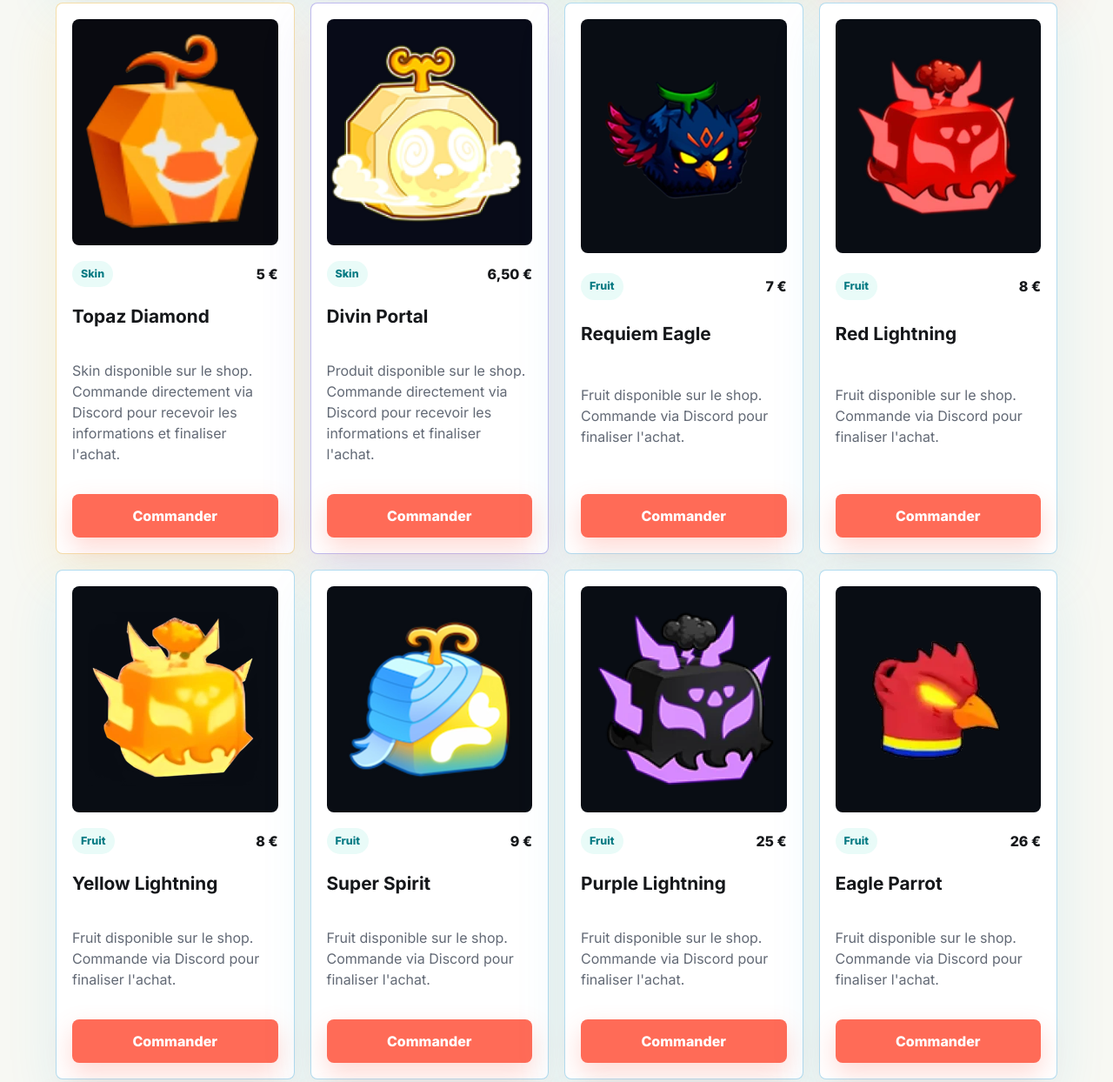
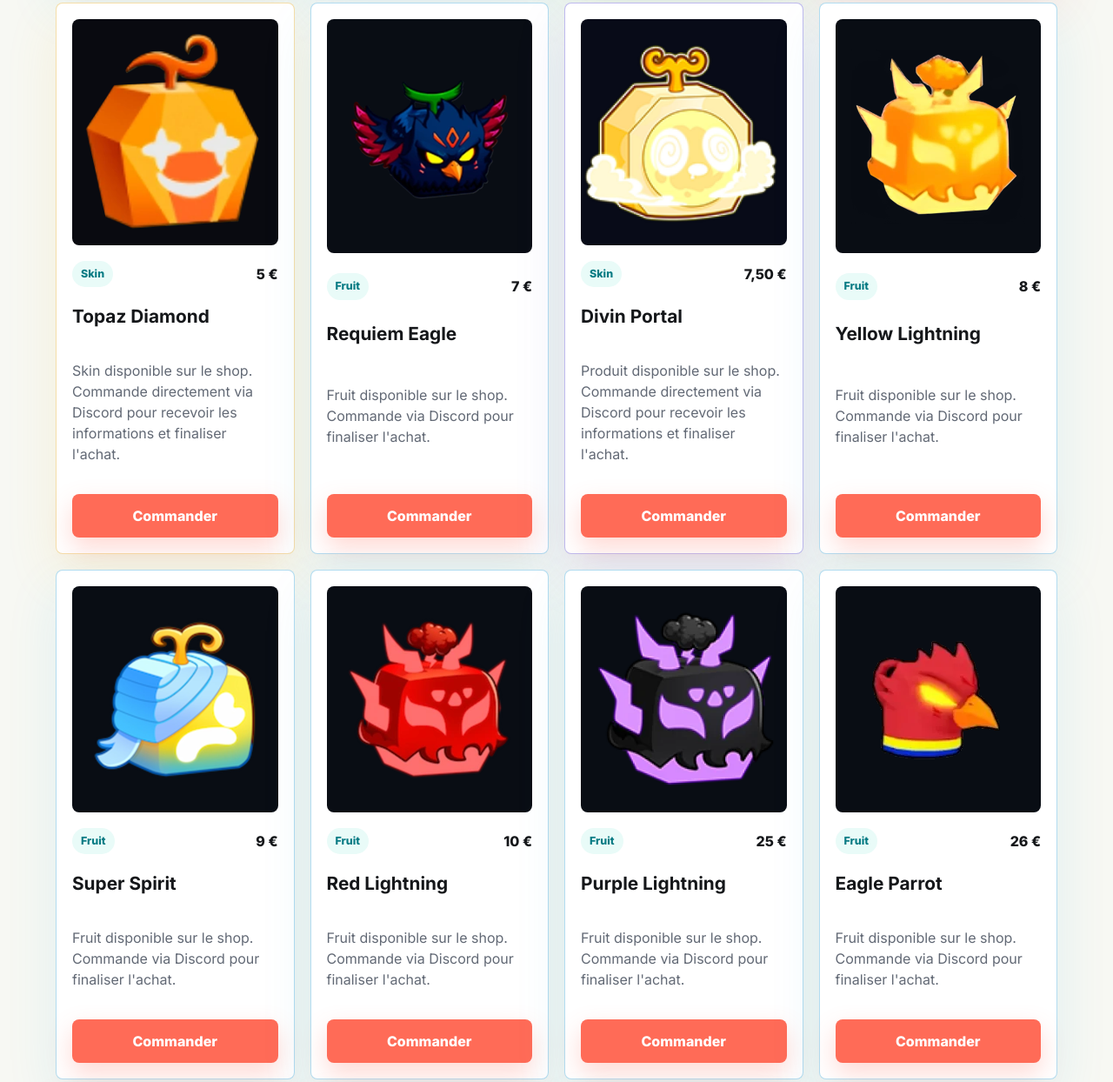
Before and after one commit to Yishiro/Yishi-Shop, a plain HTML site: page category.html in a window 1280 px wide. Shown: the part 2527-3771 px from the top of the page at 87% size. Drawn offline with Linux system fonts and the light colour scheme.

Commit message:
Update Red Lightning and Divin Portal prices

```diff
--- a/category.html
+++ b/category.html
@@ -141,13 +141,13 @@
             <a class="card-link" href="index.html#commander">Commander</a>
           </article>
 
-          <article class="product-card portal product-card-large" data-product-category="skins" data-title="Divin Portal" data-price="6.5">
+          <article class="product-card portal product-card-large" data-product-category="skins" data-title="Divin Portal" data-price="7.5">
             <div class="product-image product-image-portal">
               <img src="assets/divine-portal.webp?v=pages-1" alt="Divin Portal" />
             </div>
             <div class="product-top">
               <span class="product-tag">Skin</span>
-              <span class="price">6,50 €</span>
+              <span class="price">7,50 €</span>
             </div>
             <h3>Divin Portal</h3>
             <p>
@@ -312,13 +312,13 @@
             <a class="card-link" href="index.html#commander">Commander</a>
           </article>
 
-          <article class="product-card product-card-large fruit-card" data-product-category="fruits">
+          <article class="product-card product-card-large fruit-card" data-product-category="fruits" data-title="Red Lightning" data-price="10">
             <div class="product-image product-image-fruit">
               <img src="assets/Red-Lightning.webp?v=sort-1" alt="Red Lightning" />
             </div>
             <div class="product-top">
               <span class="product-tag">Fruit</span>
-              <span class="price">8 €</span>
+              <span class="price">10 €</span>
             </div>
             <h3>Red Lightning</h3>
             <p>Fruit disponible sur le shop. Commande via Discord pour finaliser l'achat.</p>
```
